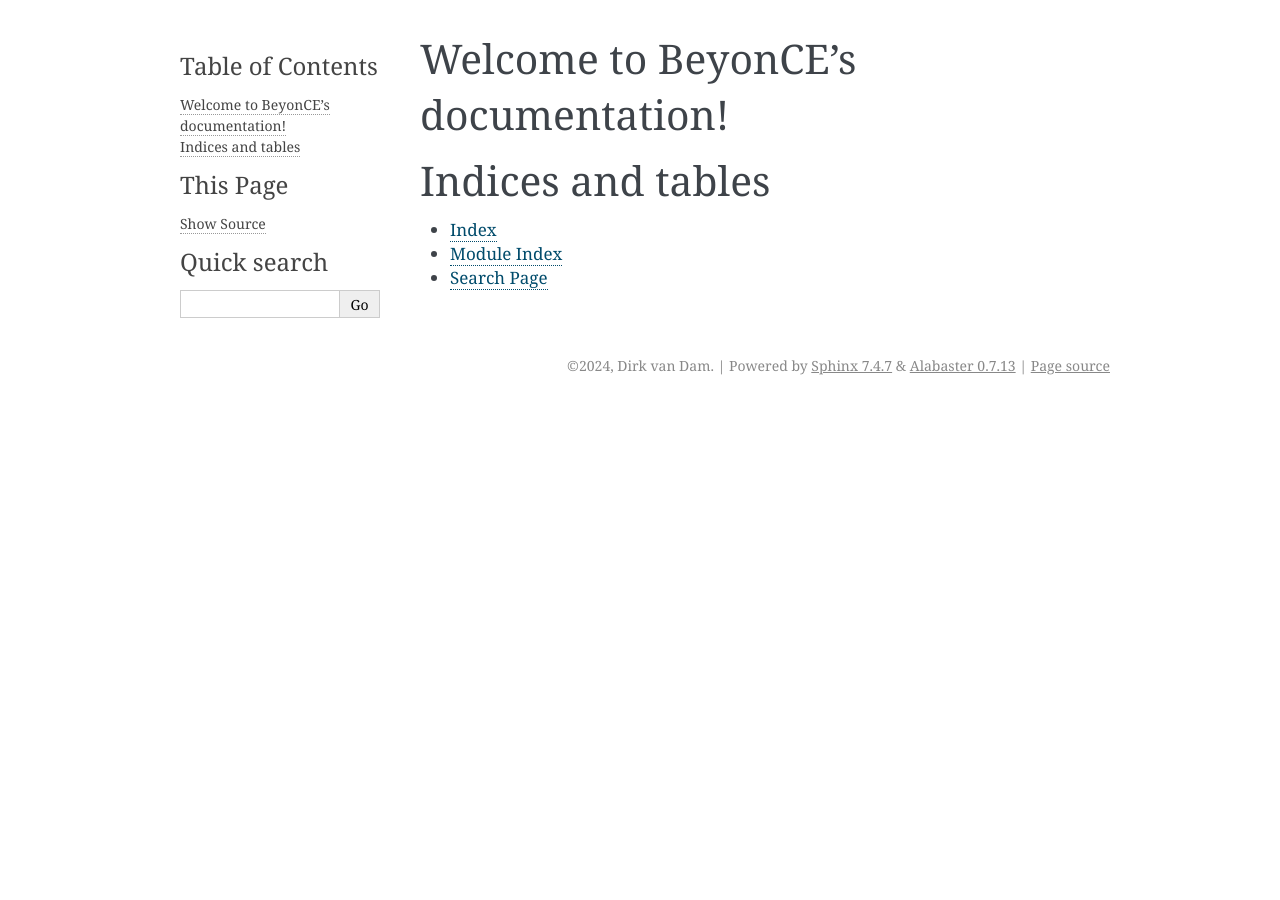
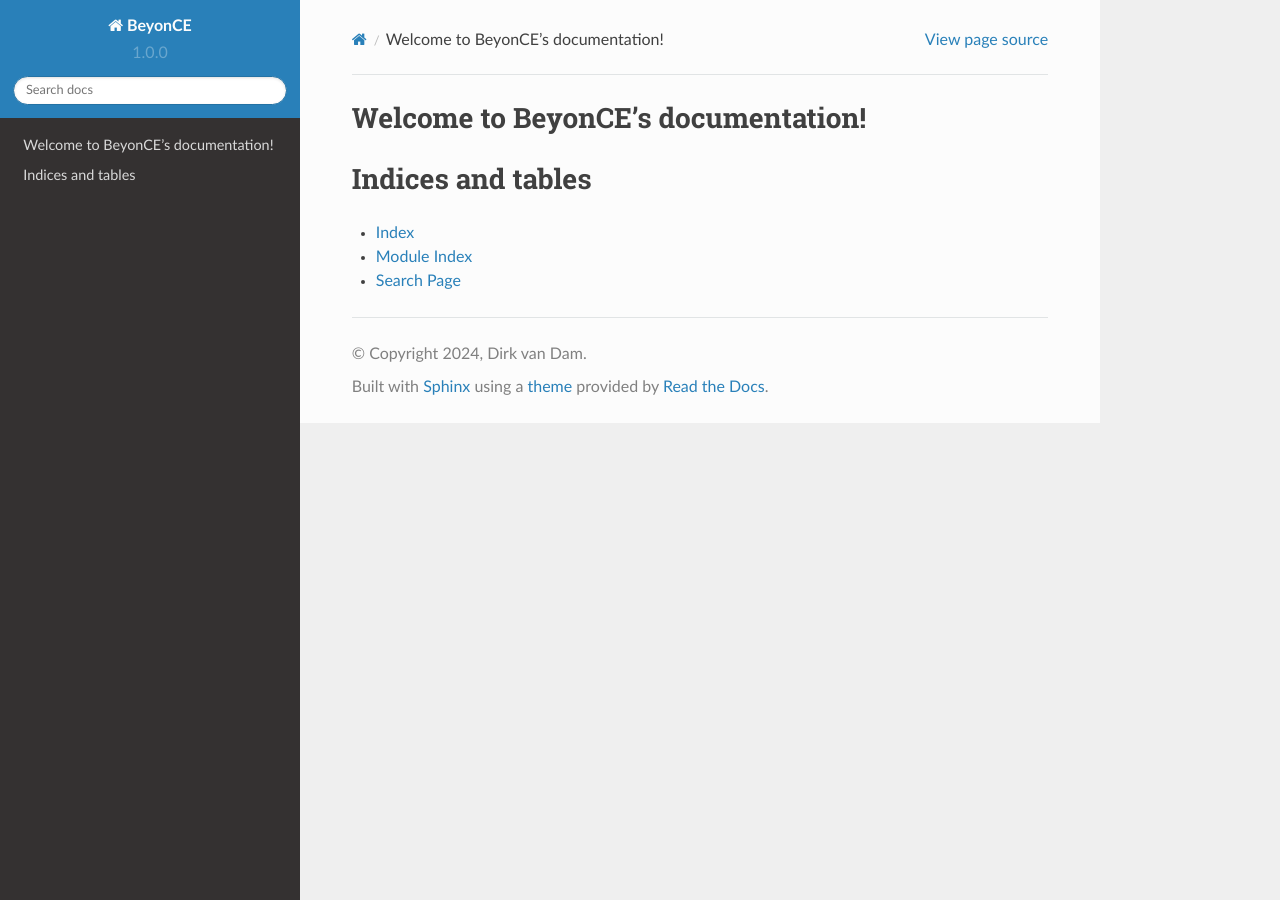
Before and after one commit to dmvandamt/beyonce, a Sphinx documentation site: the page built from docs/source/index.rst, in a window 1280 px wide. Built offline with Sphinx 7.4.7 and the Read the Docs theme 2.0.0, drawn with Linux system fonts in a browser that asks for light colours.

Commit message:
fixed conf.py

```diff
--- a/docs/source/conf.py
+++ b/docs/source/conf.py
@@ -37,6 +37,8 @@
     'sphinx.ext.autodoc',
     'sphinx.ext.autosummary',
     'sphinx.ext.intersphinx',
+    'sphinx.ext.mathjax',
+    'sphinx.ext.githubpages'
 ]
 
 intersphinx_mapping = {
@@ -53,13 +55,15 @@
 # This pattern also affects html_static_path and html_extra_path.
 exclude_patterns = []
 
+# The name of the Pygments (syntax highlighting) style to use.
+pygments_style = 'sphinx'
 
 # -- Options for HTML output -------------------------------------------------
 
 # The theme to use for HTML and HTML Help pages.  See the documentation for
 # a list of builtin themes.
 #
-html_theme = 'alabaster'
+html_theme = 'sphinx_rtd_theme'
 
 # -- Options for EPUB output
 epub_show_urls = 'footnote'
```
